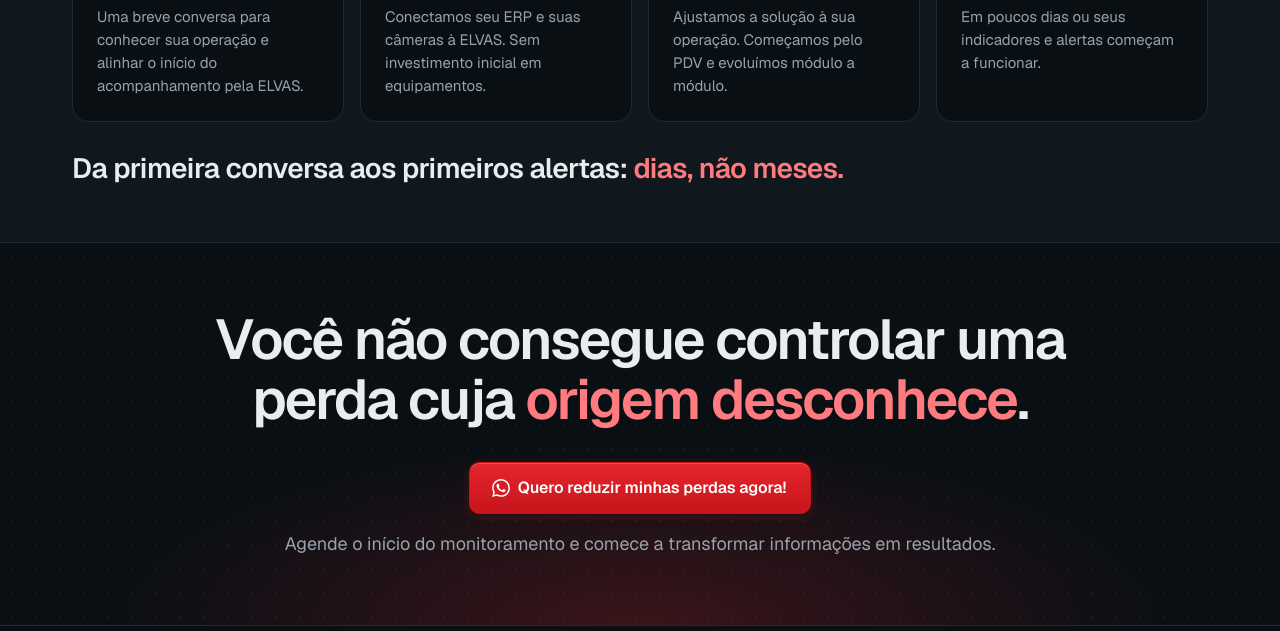
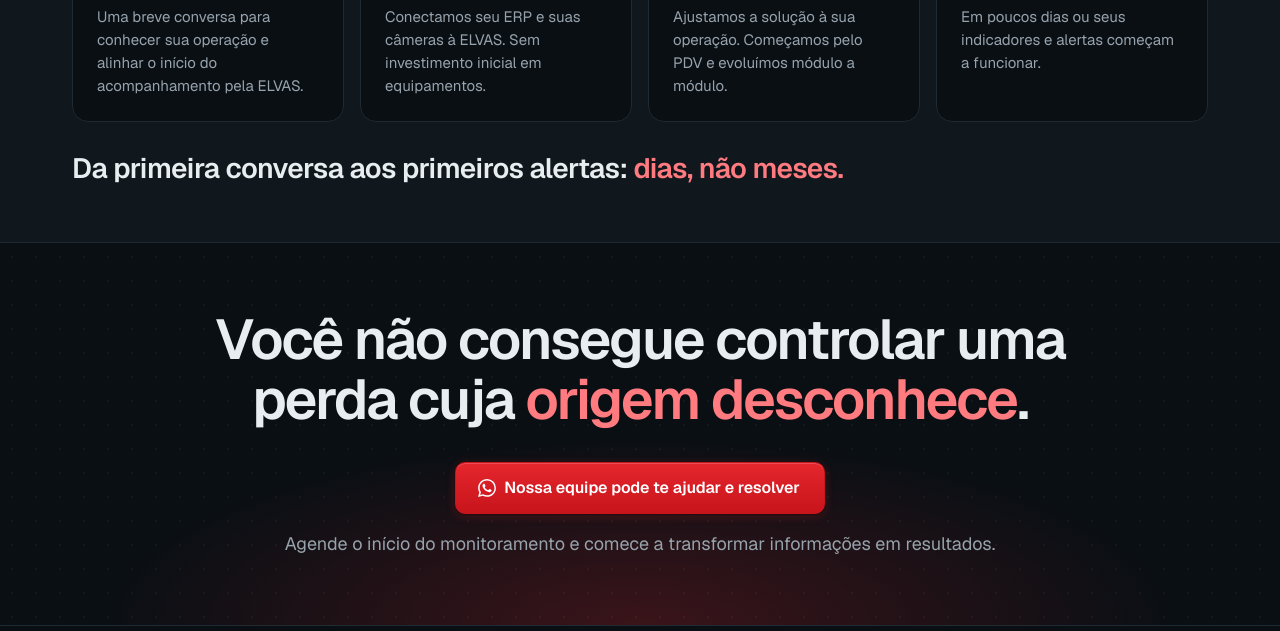
Before and after one commit to elvas-ai-dev/elvas-site, a plain HTML site: page index.html in a window 1280 px wide. Shown: the part 6307-6938 px from the top of the page. Drawn offline with nearby package versions, Linux system fonts and the light colour scheme.

Commit message:
CTA final: troca texto do botão para ajuda da equipe
Substitui «Quero reduzir minhas perdas agora!» por «Nossa equipe pode te ajudar e resolver» no site e no site-copy-v1.md.

```diff
--- a/index.html
+++ b/index.html
@@ -399,7 +399,7 @@
       <div class="wrap s-final__in">
         <h2 class="t-hero" id="t-final">Você não consegue controlar uma perda cuja <span class="hl">origem desconhece</span>.</h2>
         <div class="s-final__ctas">
-          <a class="ev-btn ev-btn--primary ev-btn--lg" href="https://wa.me/558140420494?text=Ol%C3%A1%21%20Quero%20reduzir%20minhas%20perdas%20com%20o%20ELVAS." target="_blank" rel="noopener"><svg class="site-wa-icon" viewBox="0 0 24 24" aria-hidden="true" focusable="false"><path fill="currentColor" d="M17.472 14.382c-.297-.149-1.758-.867-2.03-.967-.273-.099-.471-.148-.67.15-.197.297-.767.966-.94 1.164-.173.199-.347.223-.644.075-.297-.15-1.255-.463-2.39-1.475-.883-.788-1.48-1.761-1.653-2.059-.173-.297-.018-.458.13-.606.134-.133.298-.347.446-.52.149-.174.198-.298.298-.497.099-.198.05-.371-.025-.52-.075-.149-.669-1.612-.916-2.207-.242-.579-.487-.5-.669-.51-.173-.008-.371-.01-.57-.01-.198 0-.52.074-.792.372-.272.297-1.04 1.016-1.04 2.479 0 1.462 1.065 2.875 1.213 3.074.149.198 2.096 3.2 5.077 4.487.709.306 1.262.489 1.694.625.712.227 1.36.195 1.871.118.571-.085 1.758-.719 2.006-1.413.248-.694.248-1.289.173-1.413-.074-.124-.272-.198-.57-.347m-5.421 7.403h-.004a9.87 9.87 0 01-5.031-1.378l-.361-.214-3.741.982.998-3.648-.235-.374a9.86 9.86 0 01-1.51-5.26c.001-5.45 4.436-9.884 9.888-9.884 2.64 0 5.122 1.03 6.988 2.898a9.825 9.825 0 012.893 6.994c-.003 5.45-4.435 9.884-9.885 9.884m8.413-18.297A11.815 11.815 0 0012.05 0C5.495 0 .16 5.335.157 11.892c0 2.096.547 4.142 1.588 5.945L.057 24l6.305-1.654a11.882 11.882 0 005.683 1.448h.005c6.554 0 11.89-5.335 11.893-11.893a11.821 11.821 0 00-3.48-8.413z"/></svg>Quero reduzir minhas perdas agora!</a>
+          <a class="ev-btn ev-btn--primary ev-btn--lg" href="https://wa.me/558140420494?text=Ol%C3%A1%21%20Quero%20reduzir%20minhas%20perdas%20com%20o%20ELVAS." target="_blank" rel="noopener"><svg class="site-wa-icon" viewBox="0 0 24 24" aria-hidden="true" focusable="false"><path fill="currentColor" d="M17.472 14.382c-.297-.149-1.758-.867-2.03-.967-.273-.099-.471-.148-.67.15-.197.297-.767.966-.94 1.164-.173.199-.347.223-.644.075-.297-.15-1.255-.463-2.39-1.475-.883-.788-1.48-1.761-1.653-2.059-.173-.297-.018-.458.13-.606.134-.133.298-.347.446-.52.149-.174.198-.298.298-.497.099-.198.05-.371-.025-.52-.075-.149-.669-1.612-.916-2.207-.242-.579-.487-.5-.669-.51-.173-.008-.371-.01-.57-.01-.198 0-.52.074-.792.372-.272.297-1.04 1.016-1.04 2.479 0 1.462 1.065 2.875 1.213 3.074.149.198 2.096 3.2 5.077 4.487.709.306 1.262.489 1.694.625.712.227 1.36.195 1.871.118.571-.085 1.758-.719 2.006-1.413.248-.694.248-1.289.173-1.413-.074-.124-.272-.198-.57-.347m-5.421 7.403h-.004a9.87 9.87 0 01-5.031-1.378l-.361-.214-3.741.982.998-3.648-.235-.374a9.86 9.86 0 01-1.51-5.26c.001-5.45 4.436-9.884 9.888-9.884 2.64 0 5.122 1.03 6.988 2.898a9.825 9.825 0 012.893 6.994c-.003 5.45-4.435 9.884-9.885 9.884m8.413-18.297A11.815 11.815 0 0012.05 0C5.495 0 .16 5.335.157 11.892c0 2.096.547 4.142 1.588 5.945L.057 24l6.305-1.654a11.882 11.882 0 005.683 1.448h.005c6.554 0 11.89-5.335 11.893-11.893a11.821 11.821 0 00-3.48-8.413z"/></svg>Nossa equipe pode te ajudar e resolver</a>
         </div>
         <p class="t-lead">Agende o início do monitoramento e comece a transformar informações em resultados.</p>
       </div>
```
Also changed, not shown: 1 other file.
